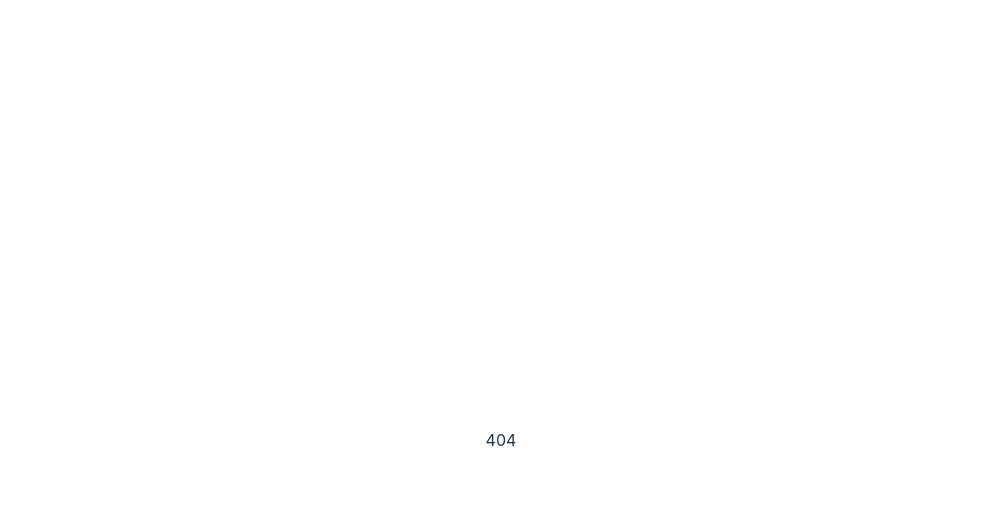
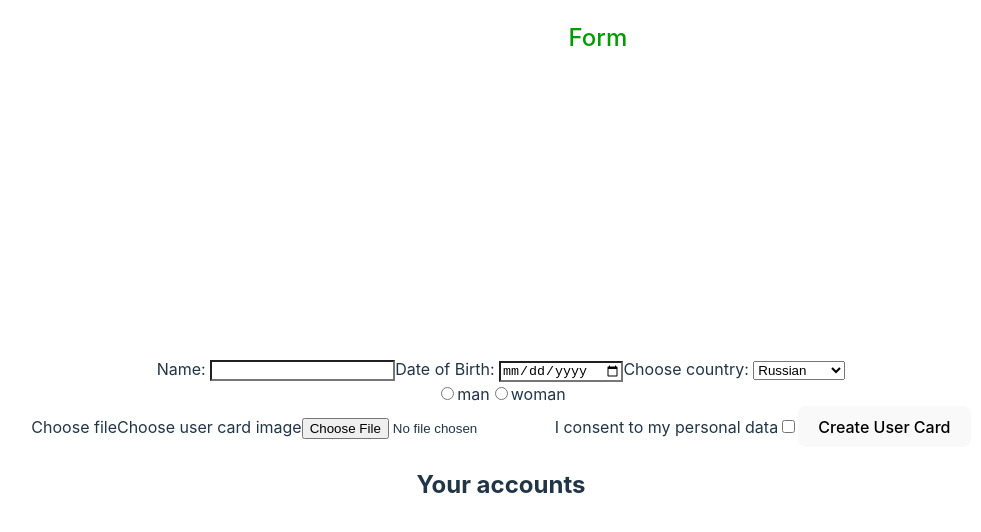
Before and after one commit to ValeriaYan/rsschool-react-2023Q1, a React (Vite) app in the folder react-components/: page /form in a window 1280 px wide. Before the commit this address had no page. Shown: the top 532 px of the page, without its empty margins (139-1120 px from the left). Built offline with nearby package versions, Linux system fonts and the light colour scheme.

Commit message:
implement form for creating a user card

```diff
--- a/react-components/src/App.tsx
+++ b/react-components/src/App.tsx
@@ -5,6 +5,7 @@ import './App.css';
 import { Layout } from './components/Layout';
 import { HomePage } from './pages/HomePage';
 import { AboutPage } from './pages/AboutPage';
+import { FormPage } from './pages/FormPage';
 import { NotFoundPage } from './pages/NotFoundPage';
 
 class App extends React.Component {
@@ -15,6 +16,7 @@ class App extends React.Component {
           <Route path="/" element={<Layout />}>
             <Route index element={<HomePage />} />
             <Route path="about" element={<AboutPage />} />
+            <Route path="form" element={<FormPage />} />
             <Route path="*" element={<NotFoundPage />} />
           </Route>
         </Routes>
--- a/react-components/src/components/Layout.tsx
+++ b/react-components/src/components/Layout.tsx
@@ -10,6 +10,7 @@ class Layout extends React.Component {
             <nav className="nav">
               <NavLink to="/">Home</NavLink>
               <NavLink to="/about">About Us</NavLink>
+              <NavLink to="/form">Form</NavLink>
             </nav>
           </div>
         </header>
--- /dev/null
+++ b/react-components/src/components/form/UserForm.tsx
@@ -0,0 +1,128 @@
+import React from 'react';
+import { DateInput } from './dateInput/DateInput';
+import { TextInput } from './textInput/TextInput';
+import { SelectInput } from './selectInput/SelectInput';
+import { CheckboxInput } from './checkboxInput/CheckboxInput';
+import { RadioInputs } from './radioInput/RadioInputs';
+import { FileInput } from './fileInput/FileInput';
+
+type UserFormState = {
+  emptyNameField?: boolean;
+  emptyDateField?: boolean;
+  emptyConfirmCheckbox?: boolean;
+  emptyRadioFields?: boolean;
+};
+class UserForm extends React.Component<unknown, UserFormState> {
+  textRef: React.RefObject<HTMLInputElement>;
+  dateRef: React.RefObject<HTMLInputElement>;
+  selectRef: React.RefObject<HTMLInputElement>;
+  checkboxRef: React.RefObject<HTMLInputElement>;
+  radioRefs: React.RefObject<HTMLInputElement>[];
+  fileRef: React.RefObject<HTMLInputElement>;
+  constructor(props: unknown) {
+    super(props);
+    this.textRef = React.createRef();
+    this.dateRef = React.createRef();
+    this.selectRef = React.createRef();
+    this.checkboxRef = React.createRef();
+    this.radioRefs = [React.createRef(), React.createRef()];
+    this.fileRef = React.createRef();
+
+    this.state = {
+      emptyNameField: false,
+      emptyDateField: false,
+      emptyConfirmCheckbox: false,
+      emptyRadioFields: false,
+    };
+    this.onSubmit = this.onSubmit.bind(this);
+  }
+
+  checkFields() {
+    let isOk = false;
+    if (this.textRef.current && this.textRef.current.value === '') {
+      this.setState({
+        emptyNameField: true,
+      });
+      isOk = false;
+    } else {
+      this.setState({
+        emptyNameField: false,
+      });
+      isOk = true;
+    }
+    if (this.dateRef.current && this.dateRef.current.value === '') {
+      this.setState({
+        emptyDateField: true,
+      });
+      isOk = false;
+    } else {
+      this.setState({
+        emptyDateField: false,
+      });
+      isOk = true;
+    }
+    if (this.checkboxRef.current && !this.checkboxRef.current.checked) {
+      this.setState({
+        emptyConfirmCheckbox: true,
+      });
+      isOk = false;
+    } else {
+      this.setState({
+        emptyConfirmCheckbox: false,
+      });
+      isOk = true;
+    }
+
+    const radiosNotEmpty = this.radioRefs.some((elem) => elem.current?.checked);
+    if (!radiosNotEmpty) {
+      this.setState({
+        emptyRadioFields: true,
+      });
+      isOk = false;
+    } else {
+      this.setState({
+        emptyRadioFields: false,
+      });
+      isOk = true;
+    }
+
+    return isOk;
+  }
+
+  onSubmit(event: React.FormEvent) {
+    event?.preventDefault();
+    if(this.checkFields()) {
+
+    }
+  }
+
+  render() {
+    return (
+      <form onSubmit={this.onSubmit}>
+        {this.state.emptyNameField && <div className="error">{'Name can not be empty'}</div>}
+        <TextInput textRef={this.textRef} labelText="Name: " />
+        {this.state.emptyDateField && <div className="error">{'Date can not be empty'}</div>}
+        <DateInput dateRef={this.dateRef} labelText="Date of Birth: " />
+        <SelectInput
+          selectRef={this.selectRef}
+          labelText="Choose country: "
+          values={['Russian', 'Ukraine', 'USA', 'Belarus', 'Poland', 'Kazakhstan']}
+        />
+        {this.state.emptyRadioFields && <div className="error">{'Gender can not be empty'}</div>}
+        <div className="radio-buttons">
+          <RadioInputs radioRefs={this.radioRefs} name="gender" values={['man', 'woman']} />
+        </div>
+        <FileInput fileRef={this.fileRef} labelText="Choose user card image" />
+        {this.state.emptyConfirmCheckbox && (
+          <div className="error">
+            {'You must confirm that you agree to the processing of personal data'}
+          </div>
+        )}
+        <CheckboxInput checkboxRef={this.checkboxRef} labelText="I consent to my personal data" />
+        <button type="submit">Create User Card</button>
+      </form>
+    );
+  }
+}
+
+export { UserForm };
--- /dev/null
+++ b/react-components/src/components/form/checkboxInput/CheckboxInput.tsx
@@ -0,0 +1,19 @@
+import React from 'react';
+
+type CheckboxInputProps = {
+  checkboxRef: React.RefObject<HTMLInputElement>;
+  labelText: string;
+};
+
+class CheckboxInput extends React.Component<CheckboxInputProps> {
+  render() {
+    return (
+      <label>
+        {this.props.labelText}
+        <input type="checkbox" ref={this.props.checkboxRef} />
+      </label>
+    );
+  }
+}
+
+export { CheckboxInput };
--- /dev/null
+++ b/react-components/src/components/form/dateInput/DateInput.tsx
@@ -0,0 +1,23 @@
+import React from 'react';
+
+type DateInputProps = {
+  dateRef: React.RefObject<HTMLInputElement>;
+  labelText: string;
+};
+
+class DateInput extends React.Component<DateInputProps> {
+  constructor(props: DateInputProps) {
+    super(props);
+  }
+
+  render() {
+    return (
+      <label>
+        {this.props.labelText}
+        <input type="date" ref={this.props.dateRef} />
+      </label>
+    );
+  }
+}
+
+export { DateInput };
--- /dev/null
+++ b/react-components/src/components/form/fileInput/FileInput.tsx
@@ -0,0 +1,20 @@
+import React from 'react';
+
+type FileInputProps = {
+  fileRef: React.RefObject<HTMLInputElement>;
+  labelText: string;
+};
+
+class FileInput extends React.Component<FileInputProps> {
+  render() {
+    return (
+      <label>
+        <span className="file-button">Choose file</span>
+        {this.props.labelText}
+        <input type="file" ref={this.props.fileRef} />
+      </label>
+    );
+  }
+}
+
+export { FileInput };
--- /dev/null
+++ b/react-components/src/components/form/radioInput/RadioInputs.tsx
@@ -0,0 +1,31 @@
+import React from 'react';
+
+type RadioInputsProps = {
+  radioRefs: React.RefObject<HTMLInputElement>[];
+  name: string;
+  values: string[];
+};
+
+class RadioInputs extends React.Component<RadioInputsProps> {
+  render() {
+    return (
+      <>
+        {this.props.values.map((elem, index) => {
+          return (
+            <label key={index}>
+              <input
+                type="radio"
+                name={this.props.name}
+                value={elem}
+                ref={this.props.radioRefs[index]}
+              />
+              {elem}
+            </label>
+          );
+        })}
+      </>
+    );
+  }
+}
+
+export { RadioInputs };
--- /dev/null
+++ b/react-components/src/components/form/selectInput/SelectInput.tsx
@@ -0,0 +1,32 @@
+import React from 'react';
+
+type SelectInputProps = {
+  selectRef: React.RefObject<HTMLInputElement>;
+  labelText: string;
+  values: string[];
+};
+
+class SelectInput extends React.Component<SelectInputProps> {
+  constructor(props: SelectInputProps) {
+    super(props);
+  }
+
+  render() {
+    return (
+      <label>
+        {this.props.labelText}
+        <select>
+          {this.props.values.map((item, index) => {
+            return (
+              <option value="item" key={index}>
+                {item}
+              </option>
+            );
+          })}
+        </select>
+      </label>
+    );
+  }
+}
+
+export { SelectInput };
--- /dev/null
+++ b/react-components/src/components/form/textInput/TextInput.tsx
@@ -0,0 +1,18 @@
+import React from 'react';
+
+type TextInputProps = {
+  textRef: React.RefObject<HTMLInputElement>;
+  labelText: string;
+};
+class TextInput extends React.Component<TextInputProps> {
+  render() {
+    return (
+      <label>
+        {this.props.labelText}
+        <input type="text" ref={this.props.textRef} />
+      </label>
+    );
+  }
+}
+
+export { TextInput };
--- /dev/null
+++ b/react-components/src/pages/FormPage.tsx
@@ -0,0 +1,15 @@
+import React from 'react';
+import { UserForm } from '../components/form/UserForm';
+
+class FormPage extends React.Component {
+  render(): React.ReactNode {
+    return (
+      <>
+        <UserForm />
+        <h2>Your accounts</h2>
+      </>
+    );
+  }
+}
+
+export { FormPage };
```
